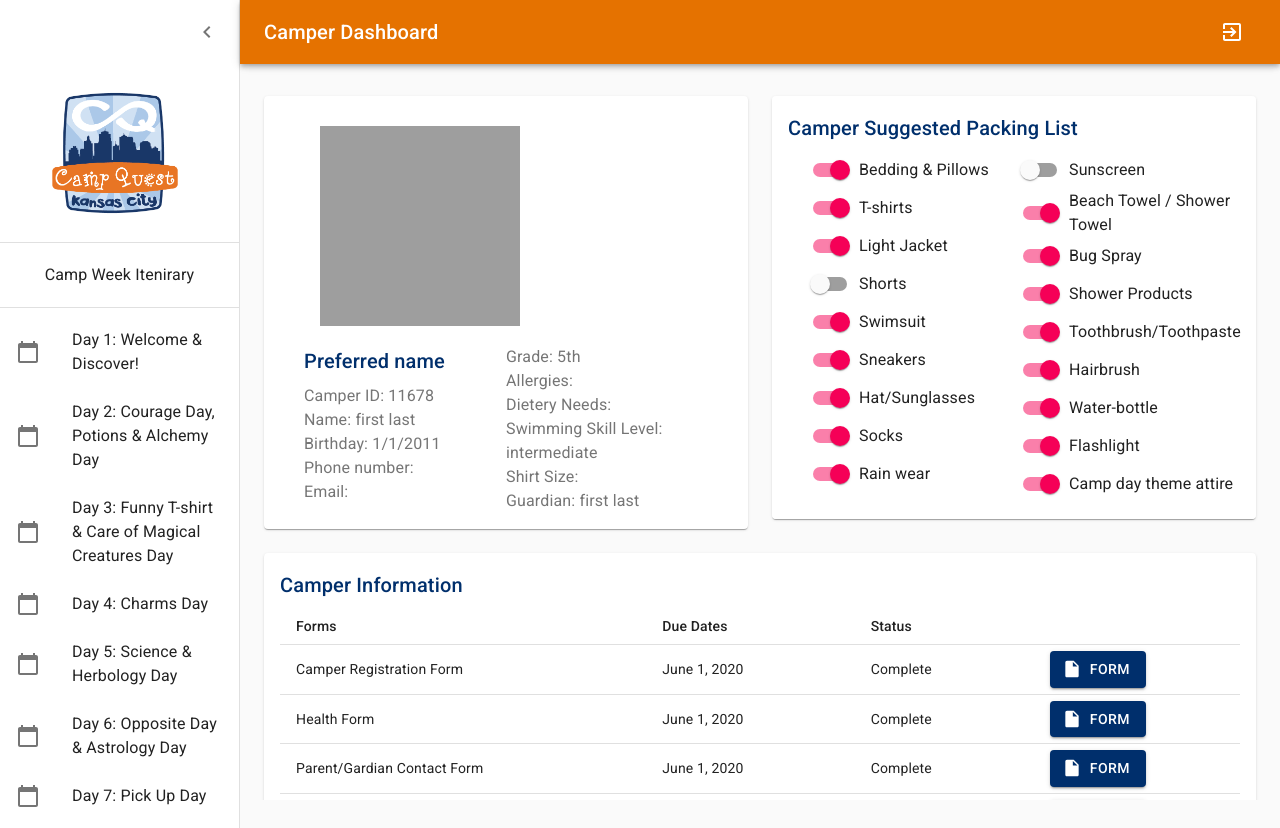
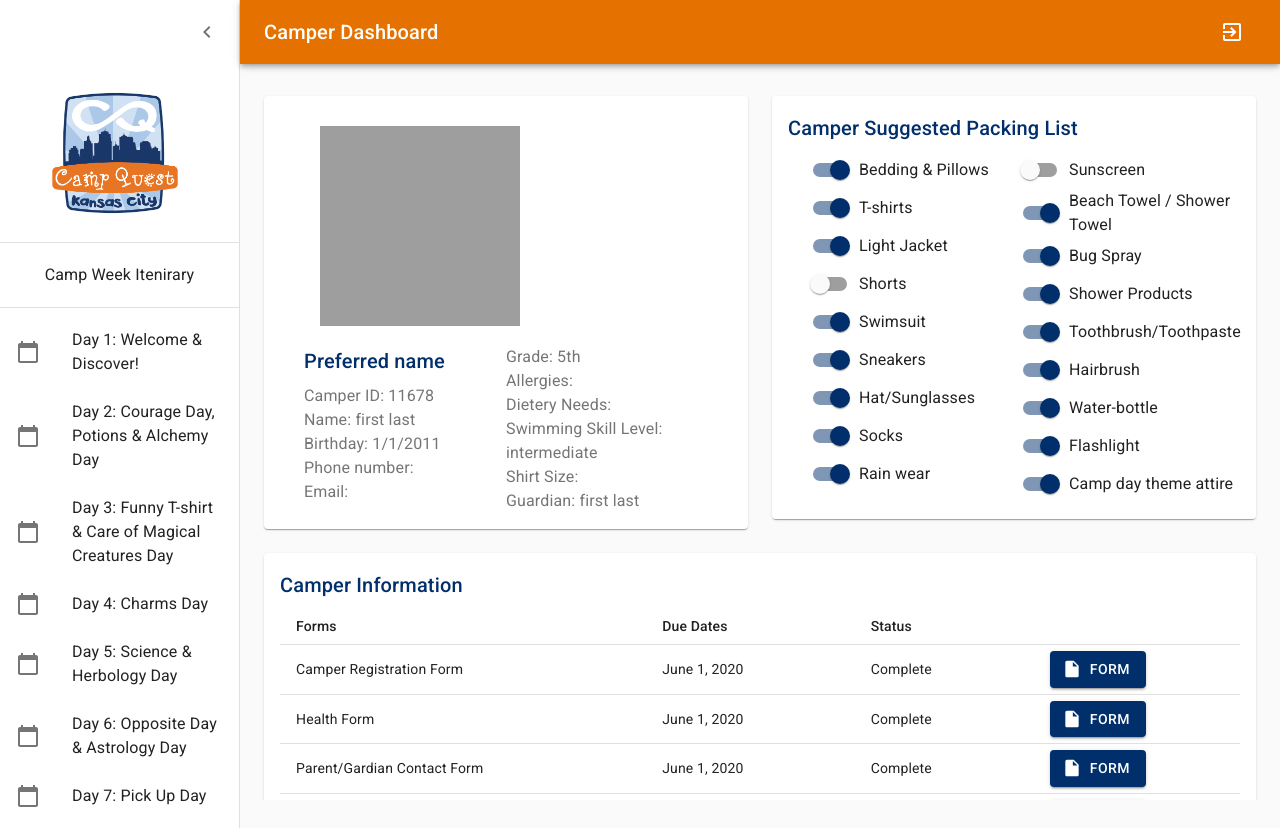
Before and after one commit to DesignerJennifer/therealHappyCampers, a React (Create React App) app in the folder client/: page /registration in a window 1280 px wide. Built offline with nearby package versions, Linux system fonts and the light colour scheme; grey boxes are pictures that could not be loaded.

Commit message:
added css to checklist

```diff
--- /dev/null
+++ b/client/src/pages/Checklist.css
@@ -0,0 +1,7 @@
+.MuiSwitch-colorSecondary.Mui-checked {
+  color: #002f6c !important;
+}
+
+.MuiSwitch-colorSecondary.Mui-checked + .MuiSwitch-track {
+  background-color: #002f6c !important;
+}
--- a/client/src/pages/Checklist.js
+++ b/client/src/pages/Checklist.js
@@ -5,6 +5,7 @@ import FormControlLabel from '@material-ui/core/FormControlLabel';
 import Switch from '@material-ui/core/Switch';
 import Grid from '@material-ui/core/Grid';
 import Container from '@material-ui/core/Container';
+import './Checklist.css';
 
 export default function SwitchesGroup() {
   const [state, setState] = React.useState({
```
Also changed, not shown: client/src/pages/Registration.js (+9 -8 lines).
